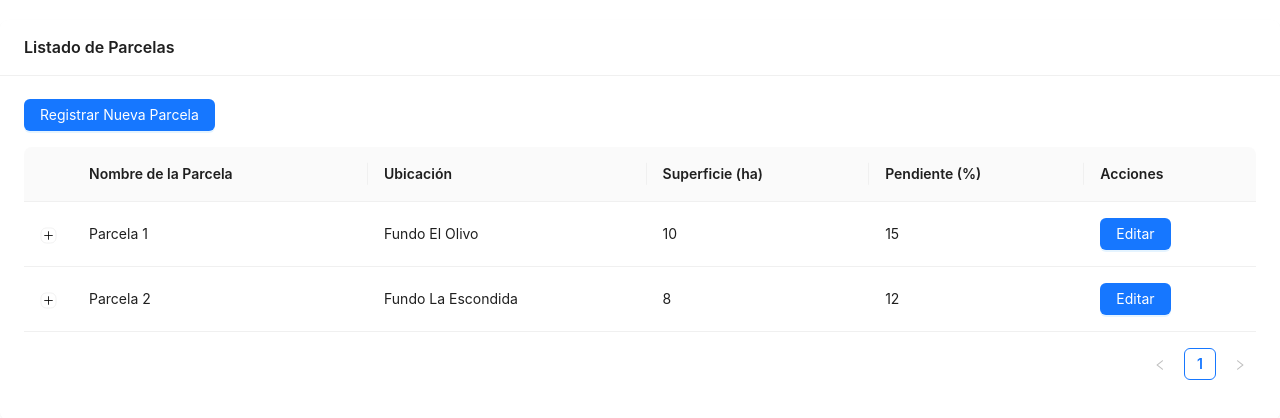
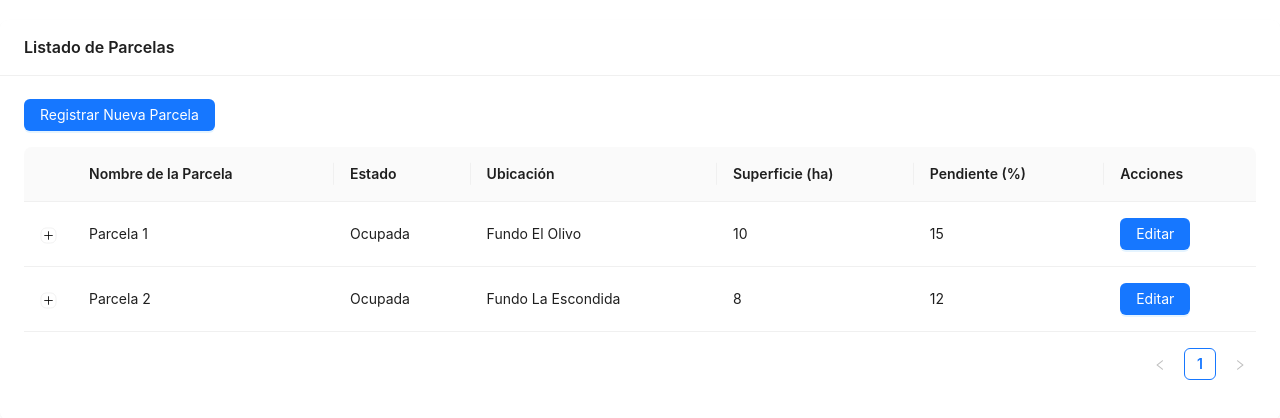
Before and after one commit to jesus-barrera-moran/vino-costero-frontend, a React (Create React App) app: page /parcels in a window 1280 px wide. Shown: the top 418 px of the page. Built offline with nearby package versions, Linux system fonts and the light colour scheme.

Commit message:
Modificacion de acordeon de Siembra Activa

```diff
--- a/src/pages/ParcelsListWithDetails.js
+++ b/src/pages/ParcelsListWithDetails.js
@@ -4,7 +4,7 @@ import { useNavigate } from 'react-router-dom';
 
 const { Panel } = Collapse;
 
-// Simulación de datos de parcelas existentes
+// Simulación de datos de parcelas existentes con el nuevo formato según la base de datos
 const parcelasExistentes = [
   {
     id: 1,
@@ -12,20 +12,19 @@ const parcelasExistentes = [
     longitud: '-70.123456',
     latitud: '-33.456789',
     ubicacion: 'Fundo El Olivo',
+    estado: 'Ocupada',
     superficie: 10,
     dim_longitud: 500,
     dim_anchura: 200,
     pendiente: 15,
-    siembras: [
-      {
-        nombre: 'Siembra 1',
+    siembra_activa: {
       tipo_uva: 'Chardonnay',
+      fecha_plantacion: '2023-04-15',
+      cantidad_plantas: 500,
+      tecnica: 'Siembra directa',
+      observaciones: 'Observaciones de la siembra...',
+      estado: 'Activa', // Estado de la siembra
     },
-      {
-        nombre: 'Siembra 2',
-        tipo_uva: 'Sauvignon Blanc',
-      },
-    ],
     control_tierra: {
       ph: 6.5,
       humedad: 35,
@@ -39,16 +38,19 @@ const parcelasExistentes = [
     longitud: '-70.654321',
     latitud: '-33.123456',
     ubicacion: 'Fundo La Escondida',
+    estado: 'Ocupada',
     superficie: 8,
     dim_longitud: 400,
     dim_anchura: 150,
     pendiente: 12,
-    siembras: [
-      {
-        nombre: 'Siembra 3',
+    siembra_activa: {
       tipo_uva: 'Pinot Noir',
+      fecha_plantacion: '2023-06-10',
+      cantidad_plantas: 300,
+      tecnica: 'Trasplante',
+      observaciones: 'Observaciones de la siembra...',
+      estado: 'Finalizada', // Estado de la siembra
     },
-    ],
     control_tierra: {
       ph: 7,
       humedad: 40,
@@ -67,6 +69,11 @@ const ParcelsListWithDetails = () => {
       title: 'Nombre de la Parcela',
       dataIndex: 'nombre',
       key: 'nombre',
+    },
+    {
+      title: 'Estado',
+      dataIndex: 'estado',
+      key: 'estado',
     },
     {
       title: 'Ubicación',
@@ -115,17 +122,16 @@ const ParcelsListWithDetails = () => {
           </Descriptions>
         </Panel>
 
-        {/* Acordeón para Siembras */}
-        <Panel header="Siembras Asociadas" key="2">
-          {parcela.siembras.map((siembra, index) => (
-            <Collapse key={index} bordered={false}>
-              <Panel header={siembra.nombre} key={index + 1}>
+        {/* Siembra Activa */}
+        <Panel header="Siembra Activa" key="2">
           <Descriptions column={1} bordered>
-                  <Descriptions.Item label="Tipo de Uva">{siembra.tipo_uva}</Descriptions.Item>
+            <Descriptions.Item label="Tipo de Uva">{parcela.siembra_activa.tipo_uva}</Descriptions.Item>
+            <Descriptions.Item label="Fecha de Plantación">{parcela.siembra_activa.fecha_plantacion}</Descriptions.Item>
+            <Descriptions.Item label="Cantidad de Plantas">{parcela.siembra_activa.cantidad_plantas}</Descriptions.Item>
+            <Descriptions.Item label="Técnica Utilizada">{parcela.siembra_activa.tecnica}</Descriptions.Item>
+            <Descriptions.Item label="Estado de la Siembra">{parcela.siembra_activa.estado}</Descriptions.Item>
+            <Descriptions.Item label="Observaciones">{parcela.siembra_activa.observaciones}</Descriptions.Item>
           </Descriptions>
-              </Panel>
-            </Collapse>
-          ))}
         </Panel>
 
         {/* Acordeón para Control de Tierra */}
```
Lines whose indentation alone changed are shown as unchanged.
